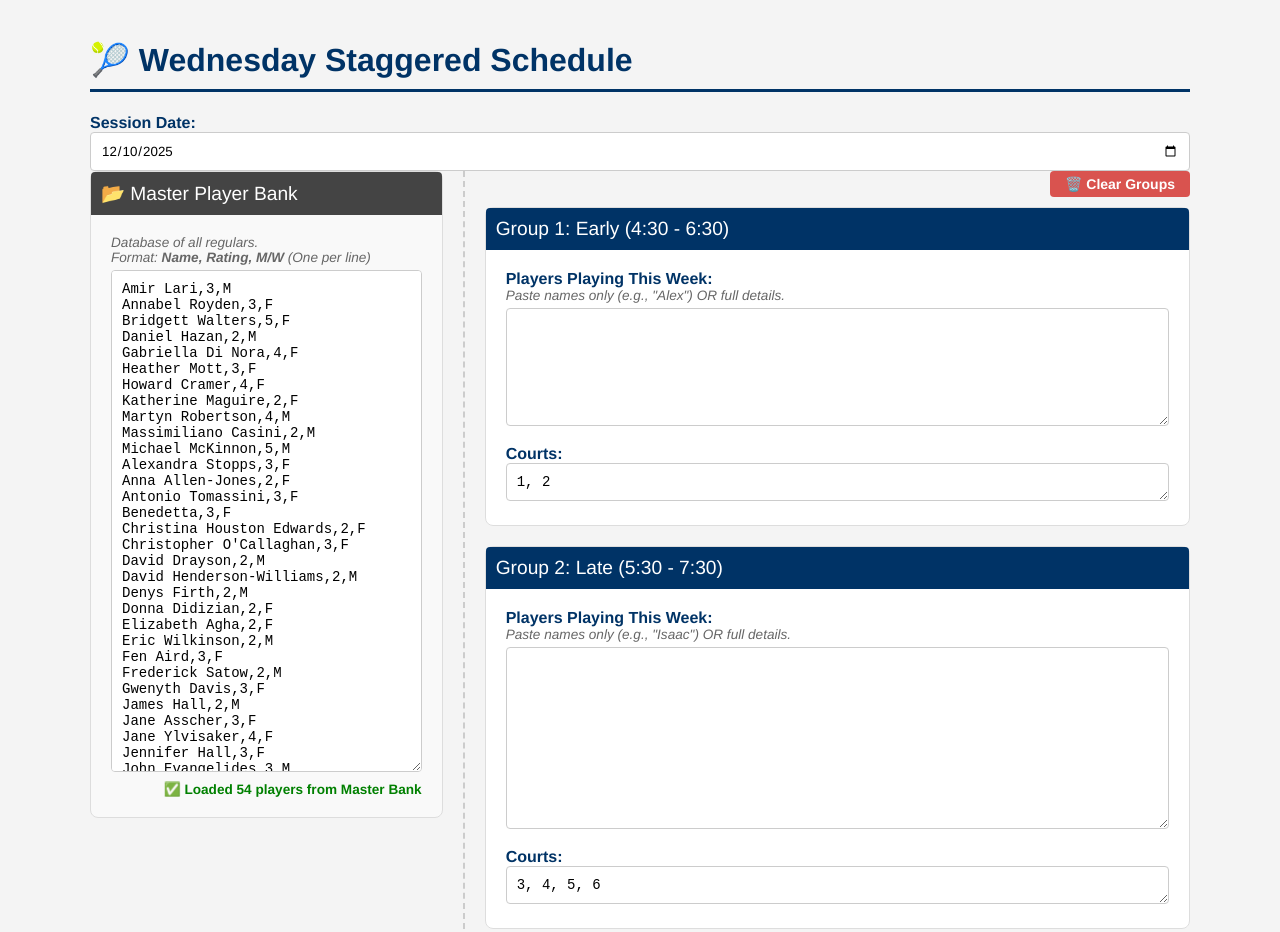
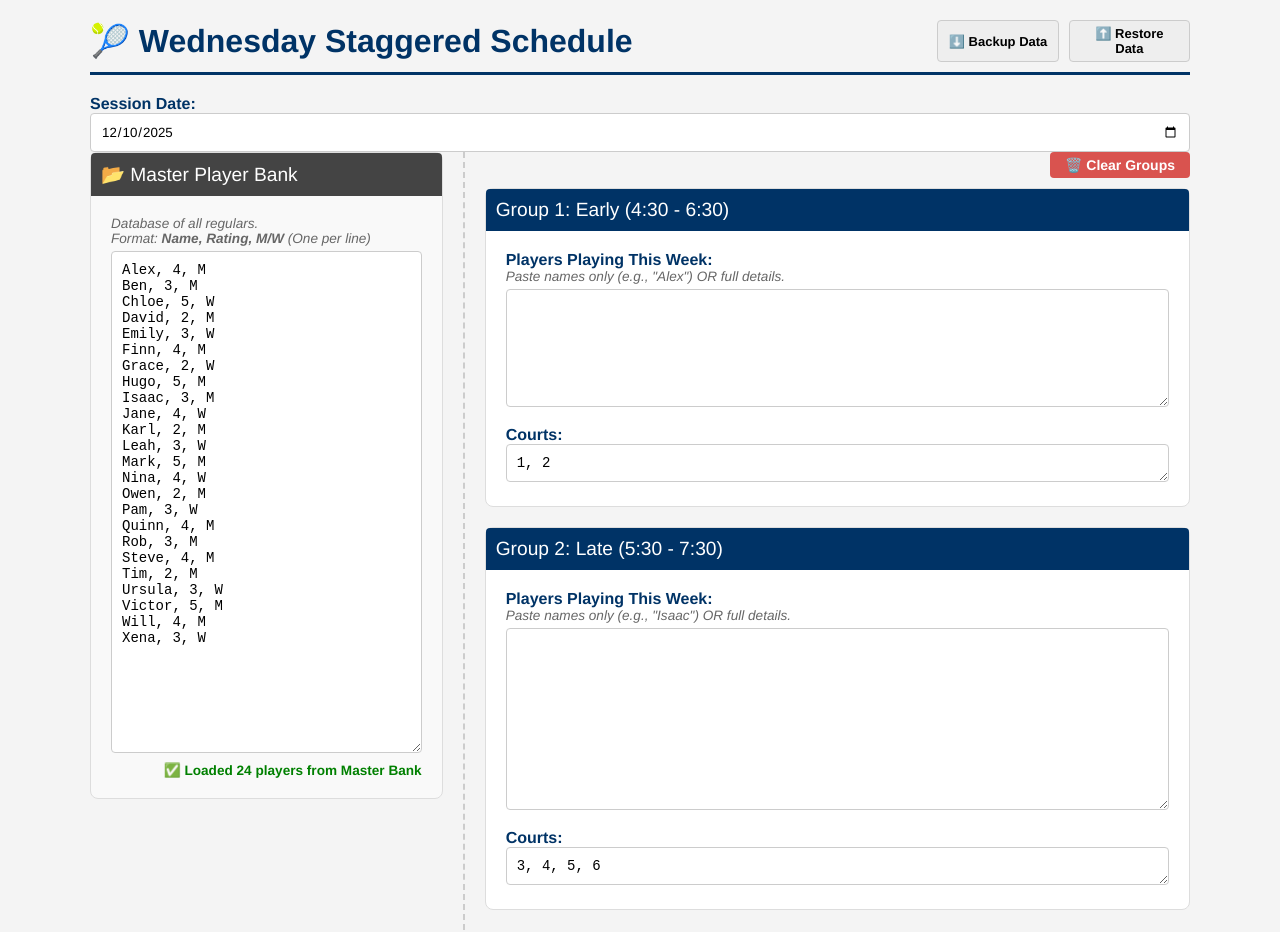
Before and after one commit to makemefaster/1830, a plain HTML site: page index.html in a window 1280 px wide. Shown: the top 932 px of the page. Drawn offline with Linux system fonts and the light colour scheme.

Commit message:
Update index.html

```diff
--- a/index.html
+++ b/index.html
@@ -7,7 +7,15 @@
     <style>
         /* Queen's Club Style - Blue & White */
         body { font-family: 'Helvetica Neue', Arial, sans-serif; max-width: 1100px; margin: 0 auto; padding: 20px; background-color: #f4f4f4; color: #333; }
-        h1 { color: #003366; border-bottom: 3px solid #003366; padding-bottom: 10px; }
+
+        /* Header Layout */
+        .header-row { display: flex; justify-content: space-between; align-items: center; border-bottom: 3px solid #003366; padding-bottom: 10px; margin-bottom: 20px; }
+        h1 { color: #003366; margin: 0; }
+
+        .data-controls { display: flex; gap: 10px; }
+        .data-btn { font-size: 13px; padding: 5px 10px; background: #eee; border: 1px solid #ccc; cursor: pointer; border-radius: 4px; }
+        .data-btn:hover { background: #ddd; }
+
         h2 { color: #003366; margin-top: 30px; border-bottom: 1px solid #ccc; }
 
         label { font-weight: bold; display: block; margin-top: 15px; color: #003366; }
@@ -87,7 +95,7 @@
             padding: 20px;
             margin-bottom: 20px;
             border-radius: 8px;
-            display: none; /* Hidden by default */
+            display: none;
         }
         .resolver-title { font-weight: bold; font-size: 1.2em; color: #856404; margin-bottom: 10px; }
         .unknown-item {
@@ -112,7 +120,14 @@
 </head>
 <body>
 
-    <h1>🎾 Wednesday Staggered Schedule</h1>
+    <div class="header-row">
+        <h1>🎾 Wednesday Staggered Schedule</h1>
+        <div class="data-controls">
+            <button class="data-btn" onclick="backupData()">⬇️ Backup Data</button>
+            <button class="data-btn" onclick="document.getElementById('restoreInput').click()">⬆️ Restore Data</button>
+            <input type="file" id="restoreInput" style="display:none" onchange="restoreData(this)">
+        </div>
+    </div>
 
     <label for="sessionDate">Session Date:</label>
     <input type="date" id="sessionDate">
@@ -123,60 +138,30 @@
             <div class="group-container" style="background-color: #f9f9f9;">
                 <div class="master-header">📂 Master Player Bank</div>
                 <div class="help-text">Database of all regulars.<br>Format: <strong>Name, Rating, M/W</strong> (One per line)</div>
-                <textarea id="masterList" rows="30" oninput="updateDBStatus()" placeholder="Alex, 4, M&#10;Ben, 3, M&#10;...">Amir Lari,3,M
-Annabel Royden,3,F
-Bridgett Walters,5,F
-Daniel Hazan,2,M
-Gabriella Di Nora,4,F
-Heather Mott,3,F
-Howard Cramer,4,F
-Katherine Maguire,2,F
-Martyn Robertson,4,M
-Massimiliano Casini,2,M
-Michael McKinnon,5,M
-Alexandra Stopps,3,F
-Anna Allen-Jones,2,F
-Antonio Tomassini,3,F
-Benedetta,3,F
-Christina Houston Edwards,2,F
-Christopher O'Callaghan,3,F
-David Drayson,2,M
-David Henderson-Williams,2,M
-Denys Firth,2,M
-Donna Didizian,2,F
-Elizabeth Agha,2,F
-Eric Wilkinson,2,M
-Fen Aird,3,F
-Frederick Satow,2,M
-Gwenyth Davis,3,F
-James Hall,2,M
-Jane Asscher,3,F
-Jane Ylvisaker,4,F
-Jennifer Hall,3,F
-John Evangelides,3,M
-John Yorke,2,M
-Julie Baldwin,3,F
-Jurate Hardy,1,F
-Kate Rowe,3,F
-Michael Stone,2,M
-Miguel Caparros,3,M
-Minnie Badenoch,4,F
-Nigel Gurkin,2,M
-Olga Selivanova,2,F
-Penelope Davis,3,M
-Philip Watson,3,M
-Philip Wilkinson ,2,M
-Philippe Goffin,3,M
-Raj Persaud,3,M
-Richard Hanreck,3,M
-Richard Prosser,2,M
-Roslyn Watson,3,F
-Russell Duckworth,2,M
-Sally Dargavel,2,F
-Shahnaz Atighetchi,3,F
-Shona Stopford Sackille,3,F
-Simon H. Davies,3,M
-Steffi Spitznagel,3,F</textarea>
+                <textarea id="masterList" rows="30" oninput="updateDBStatus()" placeholder="Alex, 4, M&#10;Ben, 3, M&#10;...">Alex, 4, M
+Ben, 3, M
+Chloe, 5, W
+David, 2, M
+Emily, 3, W
+Finn, 4, M
+Grace, 2, W
+Hugo, 5, M
+Isaac, 3, M
+Jane, 4, W
+Karl, 2, M
+Leah, 3, W
+Mark, 5, M
+Nina, 4, W
+Owen, 2, M
+Pam, 3, W
+Quinn, 4, M
+Rob, 3, M
+Steve, 4, M
+Tim, 2, M
+Ursula, 3, W
+Victor, 5, M
+Will, 4, M
+Xena, 3, W</textarea>
                 <div id="dbStatus"></div>
             </div>
         </div>
@@ -223,7 +208,7 @@ Steffi Spitznagel,3,F</textarea>
     <div id="output" class="schedule-output"></div>
 
     <script>
-        const STORAGE_KEY = 'tennis_staggered_v10_resolver';
+        const STORAGE_KEY = 'tennis_staggered_v11_backup';
 
         // --- INITIALIZATION ---
         window.onload = function() {
@@ -252,6 +237,53 @@ Steffi Spitznagel,3,F</textarea>
 
             updateDBStatus();
         };
+
+        // --- BACKUP & RESTORE FUNCTIONS ---
+        function backupData() {
+            const data = {
+                master: document.getElementById('masterList').value,
+                p1: document.getElementById('playersG1').value,
+                c1: document.getElementById('courtsG1').value,
+                p2: document.getElementById('playersG2').value,
+                c2: document.getElementById('courtsG2').value,
+                date: new Date().toISOString()
+            };
+            const dataStr = JSON.stringify(data, null, 2);
+            const blob = new Blob([dataStr], {type: "application/json"});
+            const url = URL.createObjectURL(blob);
+
+            const a = document.createElement('a');
+            a.href = url;
+            a.download = "tennis_backup_" + new Date().toISOString().slice(0,10) + ".json";
+            document.body.appendChild(a);
+            a.click();
+            document.body.removeChild(a);
+        }
+
+        function restoreData(input) {
+            const file = input.files[0];
+            if (!file) return;
+
+            const reader = new FileReader();
+            reader.onload = function(e) {
+                try {
+                    const data = JSON.parse(e.target.result);
+                    if(data.master) document.getElementById('masterList').value = data.master;
+                    if(data.p1) document.getElementById('playersG1').value = data.p1;
+                    if(data.c1) document.getElementById('courtsG1').value = data.c1;
+                    if(data.p2) document.getElementById('playersG2').value = data.p2;
+                    if(data.c2) document.getElementById('courtsG2').value = data.c2;
+
+                    // Save to local storage immediately
+                    localStorage.setItem(STORAGE_KEY, JSON.stringify(data));
+                    updateDBStatus();
+                    alert("Data restored successfully!");
+                } catch(err) {
+                    alert("Error reading file: " + err);
+                }
+            };
+            reader.readAsText(file);
+        }
 
         function clearWeeklyInputs() {
             if(confirm("Clear weekly inputs? Master Bank will be saved.")) {
@@ -289,14 +321,12 @@ Steffi Spitznagel,3,F</textarea>
 
         // --- FUZZY MATCHING (Levenshtein Distance) ---
         function getSimilarity(s1, s2) {
-            let longer = s1;
-            let shorter = s2;
+            let longer = s1; let shorter = s2;
             if (s1.length < s2.length) { longer = s2; shorter = s1; }
             let longerLength = longer.length;
             if (longerLength == 0) return 1.0;
             return (longerLength - editDistance(longer, shorter)) / parseFloat(longerLength);
         }
-
         function editDistance(s1, s2) {
             s1 = s1.toLowerCase(); s2 = s2.toLowerCase();
             let costs = new Array();
@@ -317,18 +347,12 @@ Steffi Spitznagel,3,F</textarea>
             }
             return costs[s2.length];
         }
-
         function findClosestMatch(name, dbKeys) {
-            let bestMatch = null;
-            let highestScore = 0;
+            let bestMatch = null; let highestScore = 0;
             dbKeys.forEach(key => {
                 const score = getSimilarity(name.toLowerCase(), key);
-                if (score > highestScore) {
-                    highestScore = score;
-                    bestMatch = key;
-                }
+                if (score > highestScore) { highestScore = score; bestMatch = key; }
             });
-            // Return match if > 60% similar, else null
             return highestScore > 0.6 ? bestMatch : null;
         }
 
@@ -343,17 +367,13 @@ Steffi Spitznagel,3,F</textarea>
             const db = getMasterDatabase();
             const unknowns = [];
 
-            // Helper to scan text for unknown names
             const scanForUnknowns = (text, fieldId) => {
                 const lines = text.split(/[\r\n,]+/);
                 lines.forEach(line => {
                     let token = line.trim();
                     if(!token) return;
-                    // Skip if looks like manual entry "Name, 4"
                     if (/\d/.test(token)) return;
-
                     if (!db[token.toLowerCase()]) {
-                        // Check if we already found this unknown
                         if(!unknowns.find(u => u.name === token)) {
                             unknowns.push({ name: token, fieldId: fieldId });
                         }
@@ -364,11 +384,8 @@ Steffi Spitznagel,3,F</textarea>
             scanForUnknowns(p1Text, 'playersG1');
             scanForUnknowns(p2Text, 'playersG2');
 
-            if (unknowns.length > 0) {
-                showResolver(unknowns, db);
-            } else {
-                generateAllSchedules();
-            }
+            if (unknowns.length > 0) { showResolver(unknowns, db); }
+            else { generateAllSchedules(); }
         }
 
         function showResolver(unknowns, db) {
@@ -379,92 +396,56 @@ Steffi Spitznagel,3,F</textarea>
             unknowns.forEach(u => {
                 const closest = findClosestMatch(u.name, dbKeys);
                 let suggestionHtml = "";
-
                 if (closest) {
                     const properName = db[closest].name;
-                    suggestionHtml = `
-                        <span>Did you mean: </span>
-                        <button class="suggestion-btn" onclick="resolveTypo('${u.name}', '${properName}', '${u.fieldId}')">${properName}</button>
-                        <span> OR </span>
-                    `;
+                    suggestionHtml = `<span>Did you mean: </span><button class="suggestion-btn" onclick="resolveTypo('${u.name}', '${properName}', '${u.fieldId}')">${properName}</button><span> OR </span>`;
                 }
 
                 const div = document.createElement('div');
                 div.className = 'unknown-item';
-                div.innerHTML = `
-                    <div class="unknown-name">"${u.name}"</div>
-                    ${suggestionHtml}
-                    <div style="flex:1; display:flex; gap:5px; align-items:center;">
-                        <span>New:</span>
-                        <input type="number" id="rating_${u.name}" placeholder="Rating" step="0.5" style="width:70px;">
-                        <select id="gender_${u.name}" style="width:60px;">
-                            <option value="M">M</option>
-                            <option value="W">W</option>
-                        </select>
-                        <button class="add-btn" onclick="resolveNew('${u.name}')">Add to Bank</button>
-                    </div>
-                `;
+                div.innerHTML = `<div class="unknown-name">"${u.name}"</div>${suggestionHtml}<div style="flex:1; display:flex; gap:5px; align-items:center;"><span>New:</span><input type="number" id="rating_${u.name}" placeholder="Rating" step="0.5" style="width:70px;"><select id="gender_${u.name}" style="width:60px;"><option value="M">M</option><option value="W">W</option></select><button class="add-btn" onclick="resolveNew('${u.name}')">Add to Bank</button></div>`;
                 container.appendChild(div);
             });
-
             document.getElementById('resolverContainer').style.display = 'block';
         }
 
         function resolveTypo(wrongName, rightName, fieldId) {
             const field = document.getElementById(fieldId);
-            // Replace word boundary matching to ensure we don't replace parts of other words
             const regex = new RegExp(`\\b${wrongName}\\b`, 'g');
             field.value = field.value.replace(regex, rightName);
-            // Re-run check
             startGenerationProcess();
         }
 
         function resolveNew(name) {
             const rating = document.getElementById(`rating_${name}`).value;
             const gender = document.getElementById(`gender_${name}`).value;
-
             if(!rating) { alert("Please enter a rating."); return; }
-
-            // Add to Master List
             const masterBox = document.getElementById('masterList');
             const newLine = `\n${name}, ${rating}, ${gender}`;
             masterBox.value += newLine;
-
-            // Save immediately
             updateDBStatus();
-
-            // Re-run check
             startGenerationProcess();
         }
 
-        // --- SCHEDULING (Existing Logic) ---
+        // --- SCHEDULING ---
         function parsePlayers(text, db) {
             const rawLines = text.split(/[\r\n,]+/);
             const players = [];
             for (let i = 0; i < rawLines.length; i++) {
                 let token = rawLines[i].trim();
                 if(token.length === 0) continue;
-
-                if (db[token.toLowerCase()]) {
-                    players.push(db[token.toLowerCase()]);
-                }
+                if (db[token.toLowerCase()]) { players.push(db[token.toLowerCase()]); }
                 else if (i + 1 < rawLines.length && !isNaN(parseFloat(rawLines[i+1]))) {
                     const name = token;
                     const ability = parseFloat(rawLines[i+1]);
                     let gender = 'U';
                     if(i + 2 < rawLines.length) {
                         const potentialGender = rawLines[i+2].trim().toUpperCase();
-                        if(potentialGender === 'M' || potentialGender === 'W') {
-                            gender = potentialGender;
-                            i += 2;
-                        } else { i += 1; }
+                        if(potentialGender === 'M' || potentialGender === 'W') { gender = potentialGender; i += 2; } else { i += 1; }
                     } else { i += 1; }
                     players.push({ name, ability, gender });
                 }
-                else {
-                    // Should be caught by resolver, but failsafe:
-                    players.push({ name: token + " (?)", ability: 3, gender: 'U' });
-                }
+                else { players.push({ name: token + " (?)", ability: 3, gender: 'U' }); }
             }
             return players;
         }
@@ -500,6 +481,8 @@ Steffi Spitznagel,3,F</textarea>
             if (courts.length === 0) throw "No courts defined for a group with players.";
 
             const capacity = courts.length * 4;
+
+            // H1
             const selectionH1 = determinePlayPool([...players], capacity);
             selectionH1.playing.sort((a,b) => b.ability - a.ability);
 
@@ -512,6 +495,7 @@ Steffi Spitznagel,3,F</textarea>
                 history.add(getPairKey(m[2], m[3]));
             });
 
+            // H2
             const mustPlay = [...res1.sitOut];
             const playedNamesH1 = res1.matches.flat().map(p => p.name);
             const candidates = players.filter(p => playedNamesH1.includes(p.name));
@@ -566,6 +550,7 @@ Steffi Spitznagel,3,F</textarea>
             return { matches: matches, sitOut: [] };
         }
 
+        // --- RENDER & DISPLAY ---
         function generateAllSchedules() {
             const errBox = document.getElementById('errorContainer');
             const outBox = document.getElementById('output');
@@ -619,9 +604,7 @@ Steffi Spitznagel,3,F</textarea>
                     </tr>`;
                 });
                 if (roundData.sitOut.length > 0) {
-                    t += `<tr><td class="sit-out" colspan="3">Sit Out: ${roundData.sitOut.map(p =>
-                        `<span class="player-chip" draggable="true" style="background-color:white;">${p.name}</span>`
-                    ).join(' ')}</td></tr>`;
+                    t += `<tr><td class="sit-out" colspan="3">Sit Out: ${roundData.sitOut.map(p => `<span class="player-chip" draggable="true" style="background-color:white;">${p.name}</span>`).join(' ')}</td></tr>`;
                 }
                 t += `</table>`;
                 return t;
@@ -631,31 +614,22 @@ Steffi Spitznagel,3,F</textarea>
             return html;
         }
 
+        // --- DRAG AND DROP ---
         function addDragAndDropListeners() {
             let dragSrcEl = null;
             function handleDragStart(e) { dragSrcEl = this; e.dataTransfer.effectAllowed = 'move'; e.dataTransfer.setData('text/html', this.innerHTML); this.style.opacity = '0.4'; }
             function handleDragOver(e) { if (e.preventDefault) e.preventDefault(); e.dataTransfer.dropEffect = 'move'; this.classList.add('over'); return false; }
             function handleDragLeave(e) { this.classList.remove('over'); }
-            function handleDrop(e) {
-                if (e.stopPropagation) e.stopPropagation();
-                if (dragSrcEl !== this) { const temp = this.innerHTML; this.innerHTML = dragSrcEl.innerHTML; dragSrcEl.innerHTML = temp; }
-                return false;
-            }
+            function handleDrop(e) { if (e.stopPropagation) e.stopPropagation(); if (dragSrcEl !== this) { const temp = this.innerHTML; this.innerHTML = dragSrcEl.innerHTML; dragSrcEl.innerHTML = temp; } return false; }
             function handleDragEnd(e) { this.style.opacity = '1'; document.querySelectorAll('.player-chip').forEach(item => item.classList.remove('over')); }
-            document.querySelectorAll('.player-chip').forEach(item => {
-                item.addEventListener('dragstart', handleDragStart, false);
-                item.addEventListener('dragenter', handleDragOver, false);
-                item.addEventListener('dragover', handleDragOver, false);
-                item.addEventListener('dragleave', handleDragLeave, false);
-                item.addEventListener('drop', handleDrop, false);
-                item.addEventListener('dragend', handleDragEnd, false);
-            });
+            document.querySelectorAll('.player-chip').forEach(item => { item.addEventListener('dragstart', handleDragStart, false); item.addEventListener('dragenter', handleDragOver, false); item.addEventListener('dragover', handleDragOver, false); item.addEventListener('dragleave', handleDragLeave, false); item.addEventListener('drop', handleDrop, false); item.addEventListener('dragend', handleDragEnd, false); });
         }
 
+        // --- EXPORTS ---
         function openShareView() {
             const outBox = document.getElementById('output');
+            const dateStr = document.getElementById('sessionDate').value;
             if (outBox.style.display === 'none') { alert("Generate schedule first."); return; }
-            const dateStr = document.getElementById('sessionDate').value;
             let cleanHTML = outBox.innerHTML.replace(/<span class="player-chip"[^>]*>/g, "").replace(/<\/span>/g, "").replace(/<div class="drag-hint">.*?<\/div>/, "");
             const win = window.open("", "_blank");
             win.document.write(`<html><head><title>Schedule ${dateStr}</title><style>body { font-family: Arial, sans-serif; padding: 20px; color: #333; text-align: center; } h1 { color: #003366; } h2 { background-color: #003366; color: white; padding: 5px; margin-top: 30px; border-radius: 4px; } h3 { color: #003366; margin-bottom: 5px; margin-top: 15px; } table { width: 100%; max-width: 800px; margin: 0 auto; border-collapse: collapse; border: 2px solid #003366; } th { background-color: #003366; color: white; padding: 8px; } td { border: 1px solid #ccc; padding: 8px; } .sit-out { background-color: #eef; font-weight: bold; } @media print { button { display: none; } }</style></head><body><h1>🎾 Schedule - ${dateStr}</h1>${cleanHTML}<br><button onclick="window.print()">Print / PDF</button></body></html>`);
@@ -664,8 +638,8 @@ Steffi Spitznagel,3,F</textarea>
 
         function downloadWordDoc() {
             const outBox = document.getElementById('output');
+            const dateStr = document.getElementById('sessionDate').value;
             if (outBox.style.display === 'none') { alert("Generate schedule first."); return; }
-            const dateStr = document.getElementById('sessionDate').value;
             let cleanHTML = outBox.innerHTML.replace(/<span class="player-chip"[^>]*>/g, "").replace(/<\/span>/g, "").replace(/<div class="drag-hint">.*?<\/div>/, "");
             var header = "<html xmlns:o='urn:schemas-microsoft-com:office:office' xmlns:w='urn:schemas-microsoft-com:office:word' xmlns='http://www.w3.org/TR/REC-html40'><head><meta charset='utf-8'><title>Tennis Schedule</title><style>body { font-family: Arial, sans-serif; } h1, h2, h3 { color: #003366; } h2 { background-color: #003366; color: white; padding: 5px; } table { border-collapse: collapse; width: 100%; margin-bottom: 20px; } td, th { border: 1px solid #003366; padding: 8px; text-align: center; } th { background-color: #003366; color: white; } .sit-out { background-color: #eef; font-weight: bold; }</style></head><body><h1>🎾 Wednesday Schedule - " + dateStr + "</h1>";
             var sourceHTML = header + cleanHTML + "</body></html>";
```
